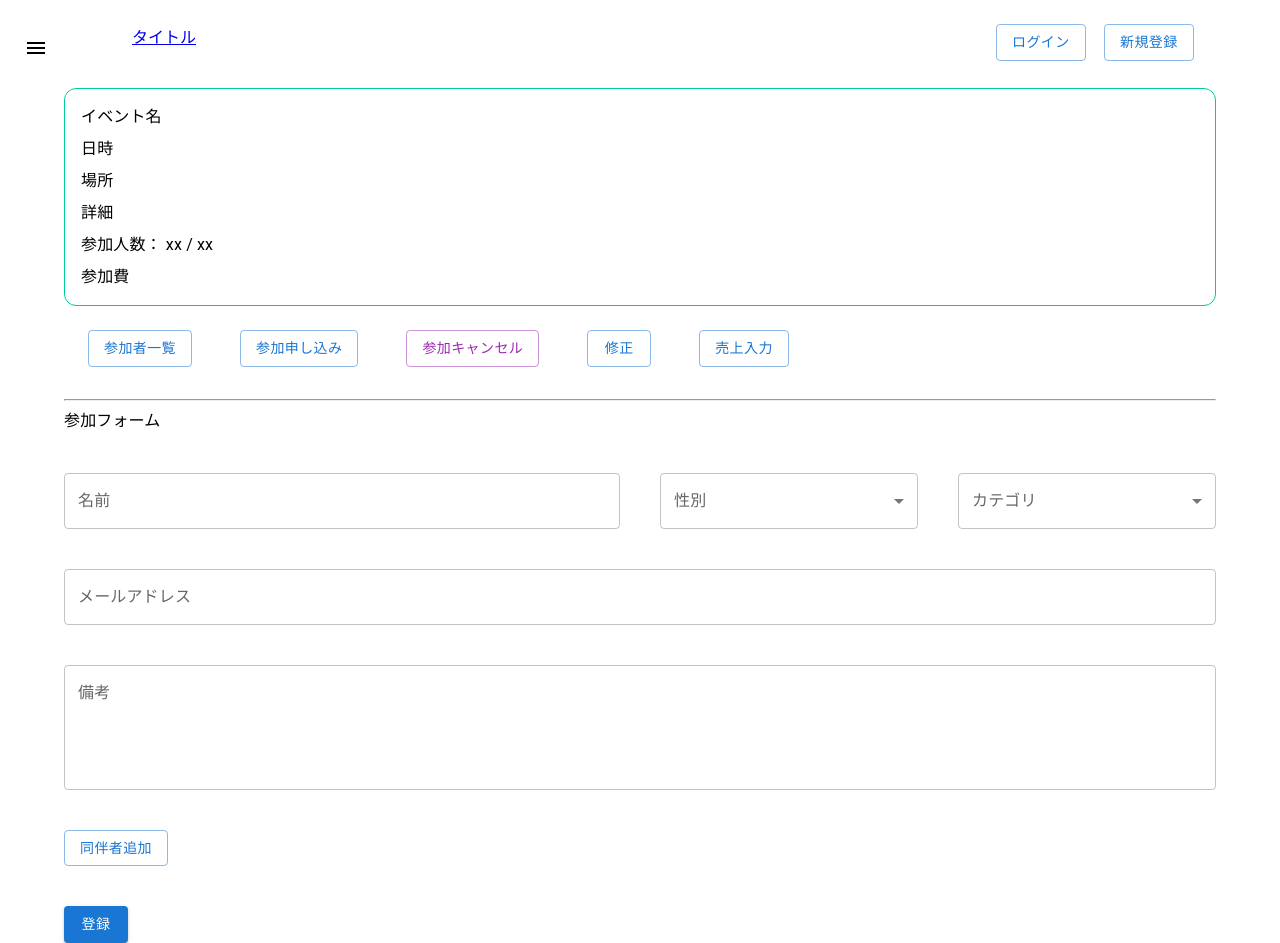
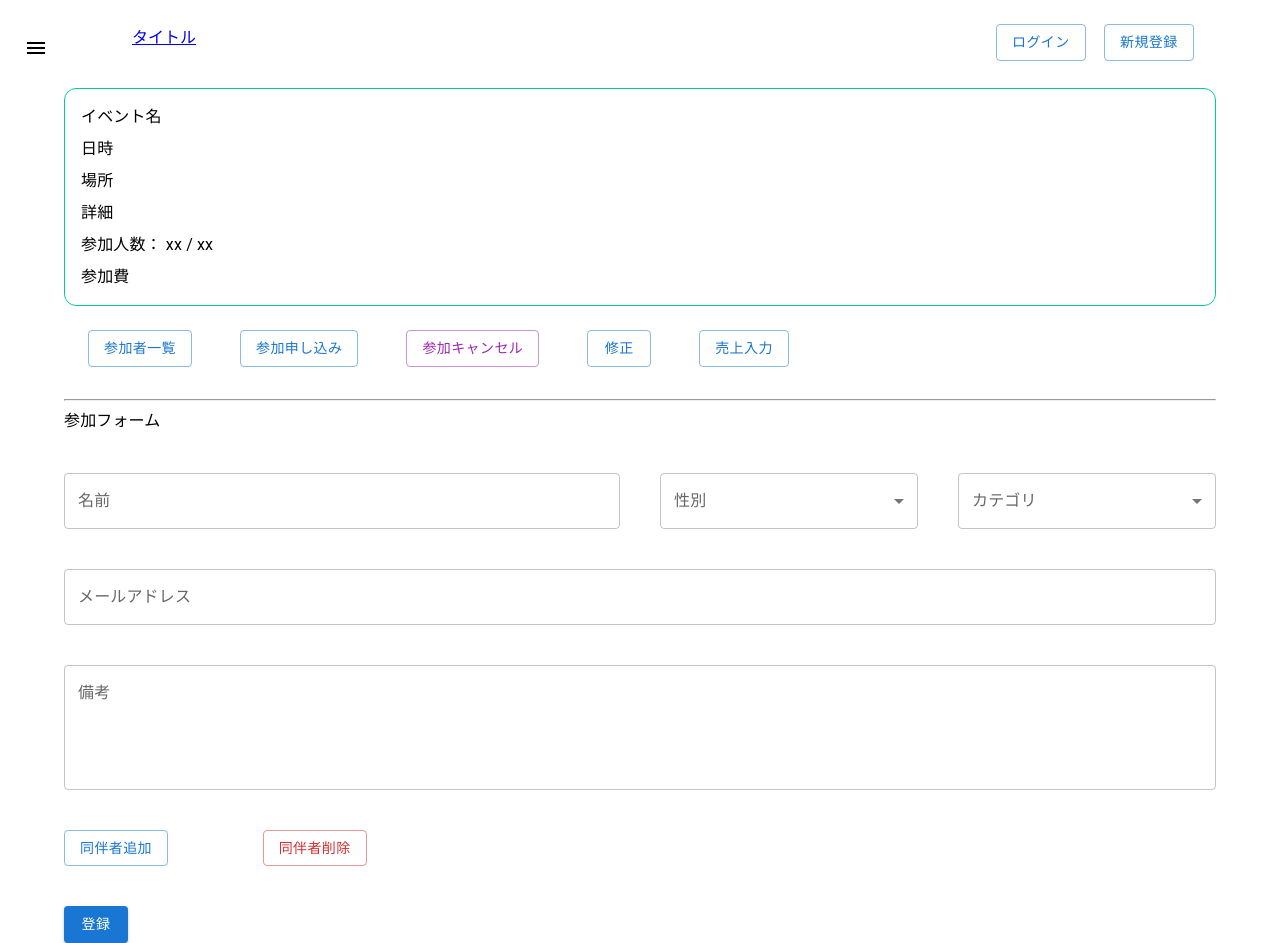
Before and after one commit to ke-kishimoto/opencourt-frontend, a React (Create React App) app: page /eventDetail/1/joinForm in a window 1280 px wide. Shown: the top 943 px of the page. Built offline with nearby package versions, Linux system fonts and the light colour scheme.

Commit message:
Fromを移動。 同伴者削除追加

```diff
--- a/src/App.js
+++ b/src/App.js
@@ -15,8 +15,8 @@ import LogManagement from './pages/LogManagement';
 import UserCategory from './pages/UserCategory';
 import SegmentDelivery from './pages/SegmentDelivery';
 import EventSales from './components/EventSales';
-import JoinCancel from './components/JoinCancel';
-import JoinForm from './components/JoinForm';
+import JoinCancelForm from './forms/JoinCancelForm';
+import JoinForm from './forms/JoinForm';
 
 function App() {
   return (
@@ -38,7 +38,7 @@ function App() {
           <Route path="/userCategory" element={<UserCategory/>}></Route>
           <Route path="/eventDetail/:id" element={<EventDetail/>}>
             <Route path="eventSales" element={<EventSales/>}></Route>
-            <Route path="joinCancel" element={<JoinCancel/>}></Route>
+            <Route path="joinCancel" element={<JoinCancelForm/>}></Route>
             <Route path="joinForm" element={<JoinForm/>}></Route>
           </Route>
         </Routes>
--- a/src/components/JoinCancel.js
+++ b/src/forms/JoinCancelForm.js
@@ -4,7 +4,7 @@ import Grid from '@mui/material/Grid';
 import Box from '@mui/material/Box';
 import Typography from '@mui/material/Typography';
 
-const JoinCancel = () => {
+const JoinCancelForm = () => {
   return (
     <Box>
 			<Grid container spacing={5}>
@@ -31,4 +31,4 @@ const JoinCancel = () => {
   )
 }
 
-export default JoinCancel;
+export default JoinCancelForm;
--- a/src/components/JoinForm.js
+++ b/src/forms/JoinForm.js
@@ -4,7 +4,7 @@ import Grid from '@mui/material/Grid';
 import Box from '@mui/material/Box';
 import Typography from '@mui/material/Typography';
 import { useState, useEffect } from "react";
-import BasicUserForm from '../forms/BasicUserForm';
+import BasicUserForm from './BasicUserForm';
 
 const JoinForm = () => {
 
@@ -41,12 +41,21 @@ const JoinForm = () => {
             <BasicUserForm />
           )
         })}
-        <Grid item xs={12}>
+        <Grid item xs={2}>
           <Button
             variant="outlined"
             onClick={() => {setCompanions(companions.concat(companion))}}
           >
             同伴者追加
+						</Button>
+        </Grid>
+        <Grid item xs={2}>
+          <Button
+            variant="outlined"
+            color="error"
+            onClick={() => {setCompanions(companions.slice(0,-1))}}
+          >
+            同伴者削除
 						</Button>
         </Grid>
         <Grid item xs={12}>
```
